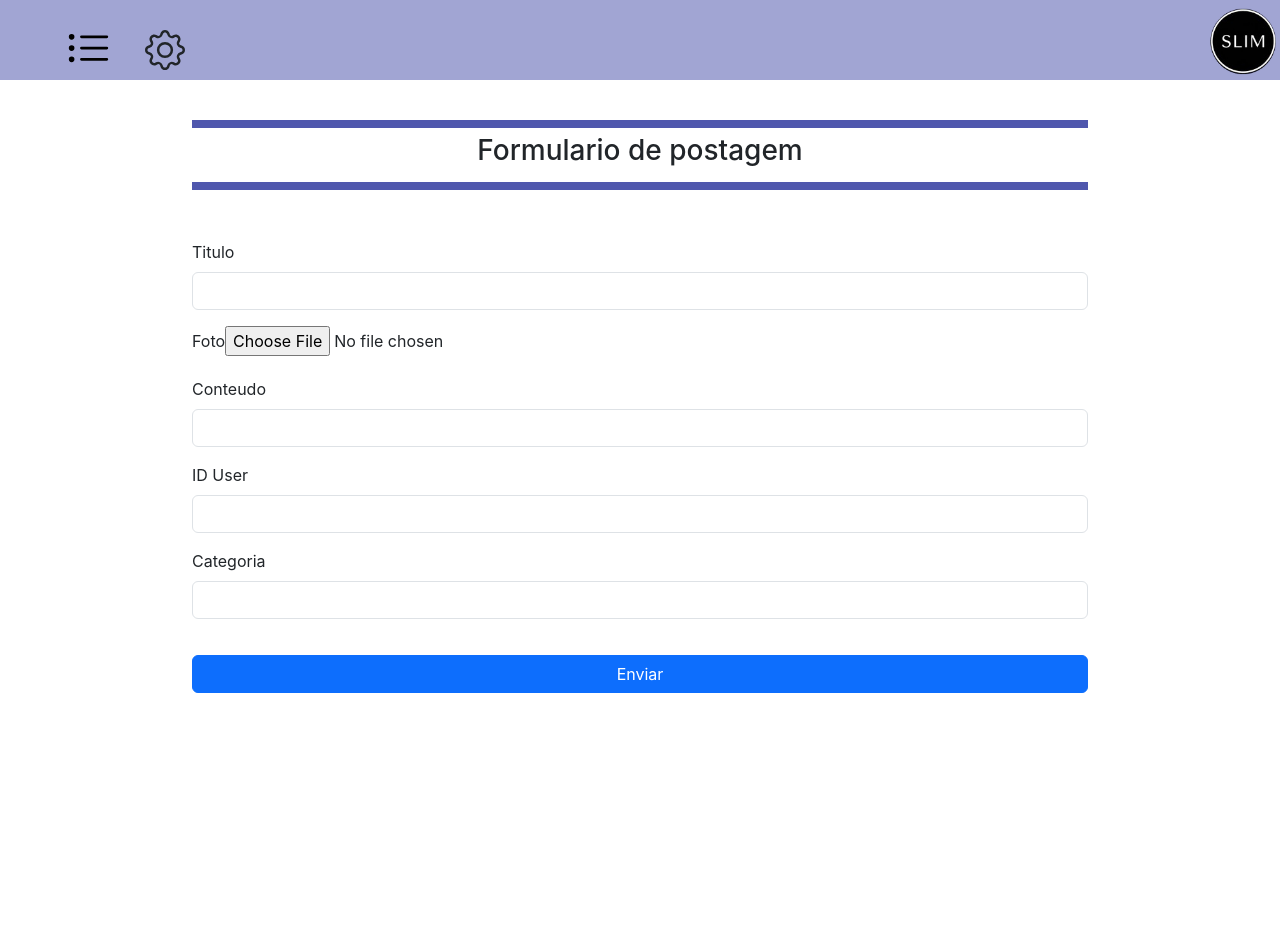
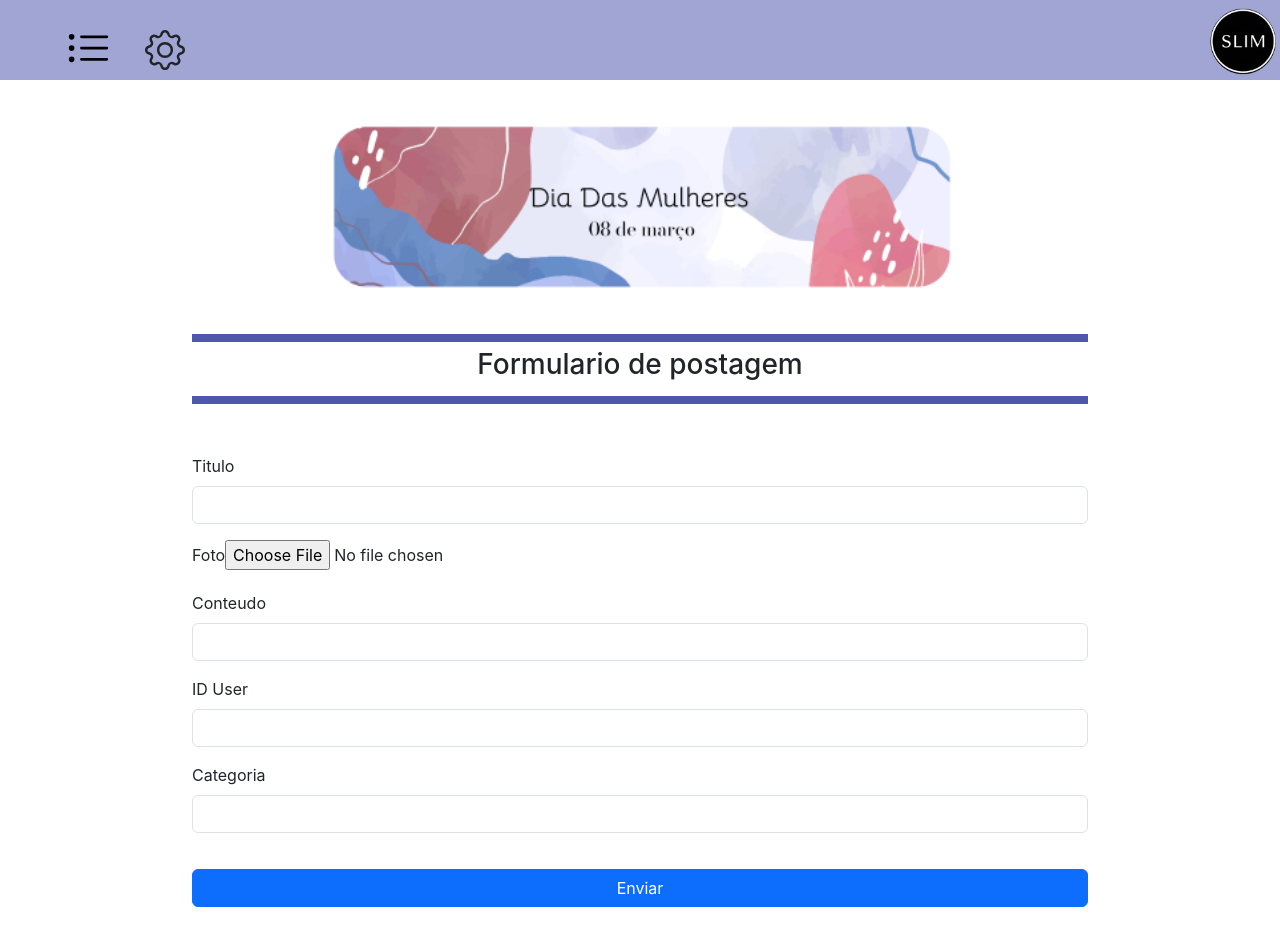
Before and after one commit to cesaraugustooo/magazine-slim, a React (Create React App) app: page /postar in a window 1280 px wide. Shown: the top 946 px of the page. Before the commit the page ends 800 px from the top, so only its background shows below. Built offline with nearby package versions, Linux system fonts and the light colour scheme.

Commit message:
Add screen

```diff
--- a/src/Screens/Form.jsx
+++ b/src/Screens/Form.jsx
@@ -1,4 +1,5 @@
 import react, {useRef} from "react";
+import Evento from "../Components/Evento";
 
 export default function Formulario(){
     const backend = 'http://localhost/RevistaDigital_API/posts'
@@ -26,7 +27,7 @@ export default function Formulario(){
                 descricao_post: descricao_post,
                 usuarios_id_usuario: usuarios_id_usuario,
                 categorias_id_categoria: categorias_id_categoria,
-                status_post: 0
+                status_post: 1
             }
             let arq = fileInputRef.current.files[0];
             let formData = new FormData();
@@ -56,6 +57,7 @@ export default function Formulario(){
 
     return(
         <>
+        <Evento></Evento>
         <div className="titulo">
             <h3>Formulario de postagem</h3>
         </div>
```
